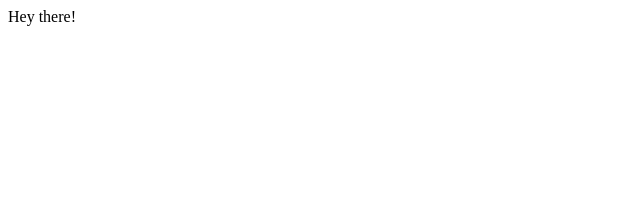
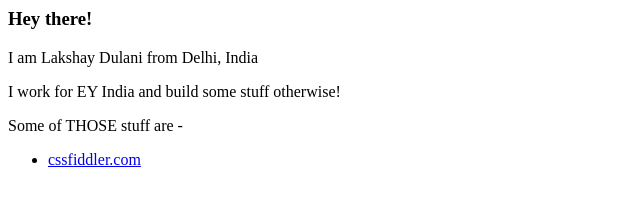
Before and after one commit to lakshaydulani/lakshaydulani.github.io, a plain HTML site: page index.html in a window 1280 px wide. Shown: the whole page, without its empty margins (0-640 px from the left). Drawn offline with Linux system fonts and the light colour scheme.

Commit message:
Update index.html

```diff
--- a/index.html
+++ b/index.html
@@ -1 +1,10 @@
-Hey there!
+<h3>Hey there!</h3>
+
+<p>I am Lakshay Dulani from Delhi, India</p>
+<p>I work for EY India and build some stuff otherwise!</p>
+
+<p>Some of THOSE stuff are -</p>
+
+<ul>
+  <li><a href="www.cssfiddler.com">cssfiddler.com</a></li>
+</ul>
```
